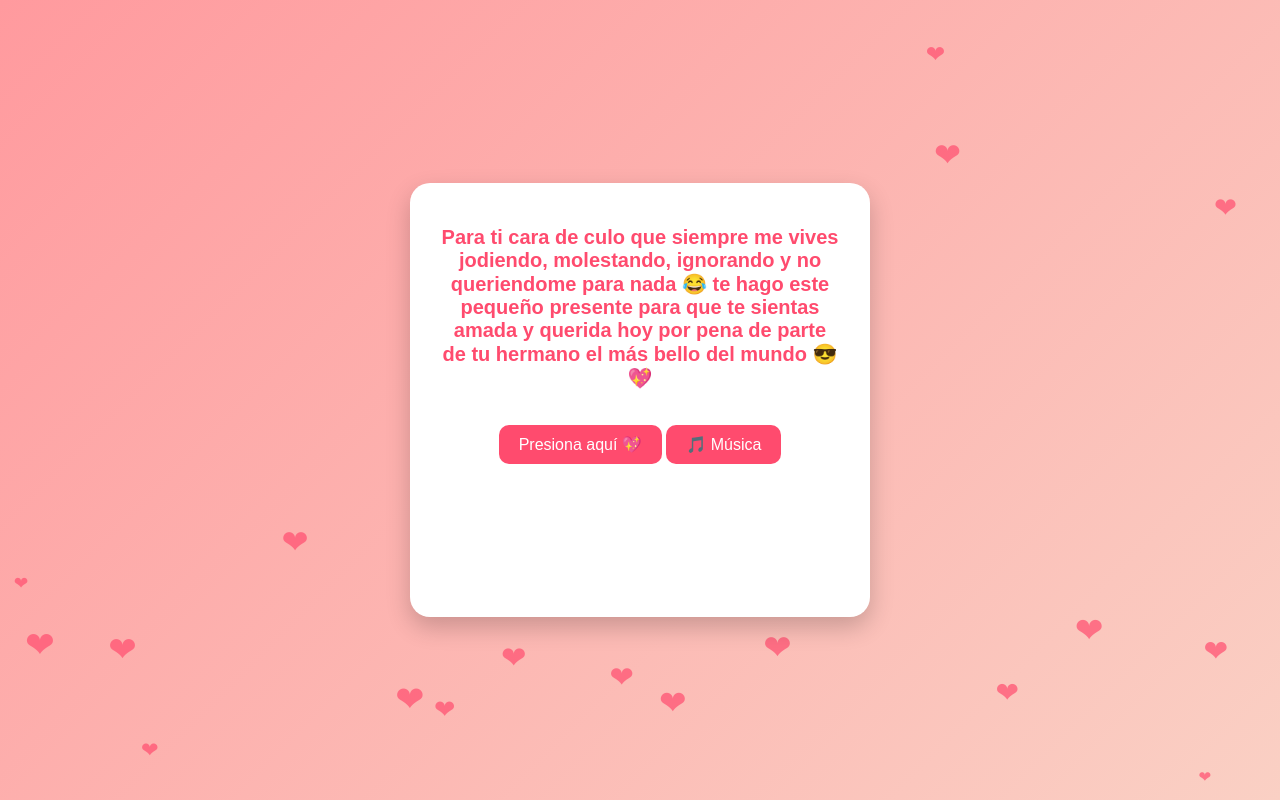
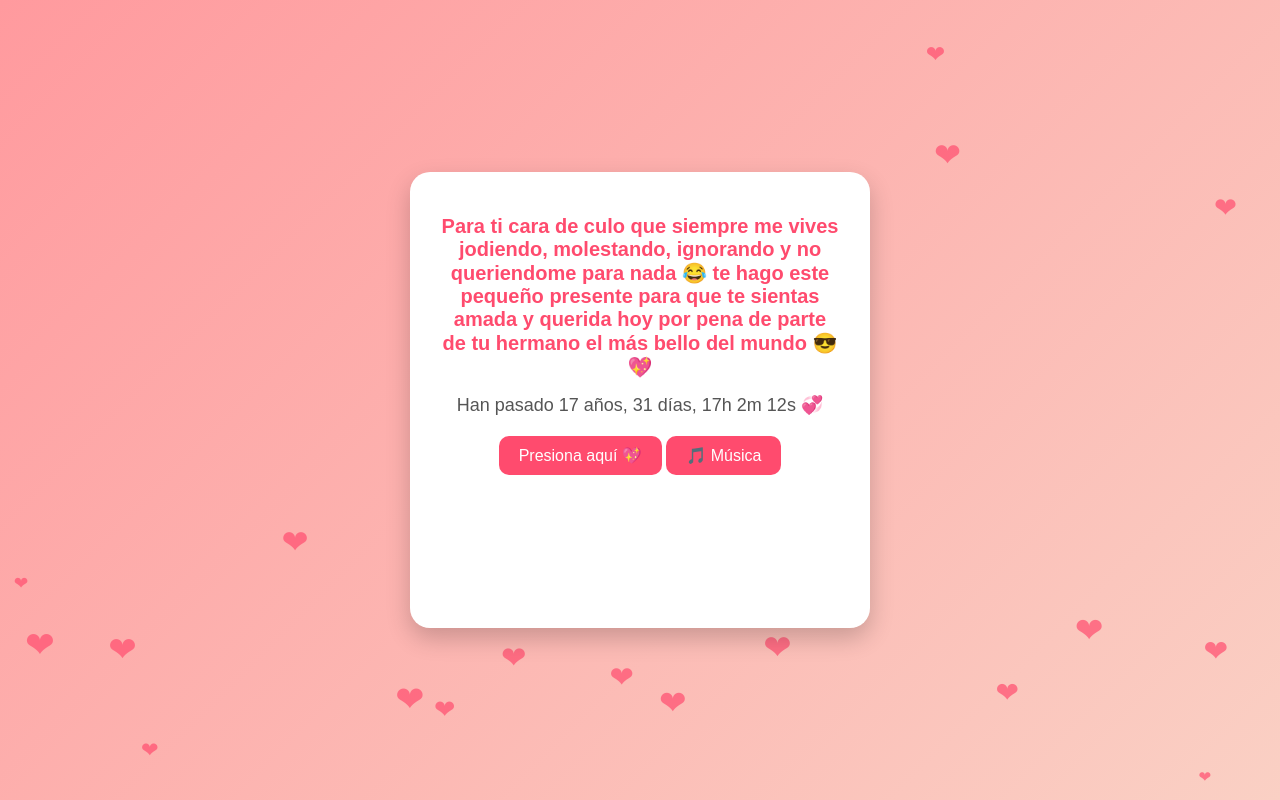
Before and after one commit to jeffri-hub/Cara-de-culito, a plain HTML site: page index.html in a window 1280 px wide. Drawn offline with Linux system fonts and the light colour scheme.

Commit message:
Update index.html

```diff
--- a/index.html
+++ b/index.html
@@ -110,7 +110,7 @@ for(let i=0;i<25;i++){
     </p>
 </div>
 
-<!-- Música Donaty -->
+<!-- Música -->
 <div id="music-container" style="display:none;">
   <iframe
     width="0"
@@ -138,24 +138,30 @@ function toggleMusic() {
   }
 }
 
-// Fecha real de nacimiento: 14 enero 2009
-const startDate = new Date("2009-01-14T00:00:00");
+/* ===== CONTADOR REAL DESDE 14 ENERO 2009 ===== */
+const birthDate = new Date("2009-01-14T00:00:00");
 
 function updateTime(){
     const now = new Date();
-    let years = now.getFullYear() - startDate.getFullYear();
 
-    // Ajustar si aún no ha cumplido años este año
-    const hasHadBirthday =
-        now.getMonth() > startDate.getMonth() ||
-        (now.getMonth() === startDate.getMonth() && now.getDate() >= startDate.getDate());
+    // Calcular años reales
+    let years = now.getFullYear() - birthDate.getFullYear();
+    const birthdayThisYear = new Date(now.getFullYear(), birthDate.getMonth(), birthDate.getDate());
 
-    if(!hasHadBirthday){
+    if (now < birthdayThisYear) {
         years--;
     }
 
-    const diff = now - startDate;
-    const days = Math.floor(diff / (1000*60*60*24)) % 365;
+    // Último cumpleaños
+    const lastBirthday = new Date(now.getFullYear(), birthDate.getMonth(), birthDate.getDate());
+    if (now < lastBirthday) {
+        lastBirthday.setFullYear(now.getFullYear() - 1);
+    }
+
+    // Diferencia desde el último cumpleaños
+    const diff = now - lastBirthday;
+
+    const days = Math.floor(diff / (1000*60*60*24));
     const hours = Math.floor(diff / (1000*60*60)) % 24;
     const minutes = Math.floor(diff / (1000*60)) % 60;
     const seconds = Math.floor(diff / 1000) % 60;
@@ -164,9 +170,8 @@ function updateTime(){
         `Han pasado ${years} años, ${days} días, ${hours}h ${minutes}m ${seconds}s 💞`;
 }
 
-}
-
 setInterval(updateTime, 1000);
+updateTime();
 </script>
 
 </body>
```
